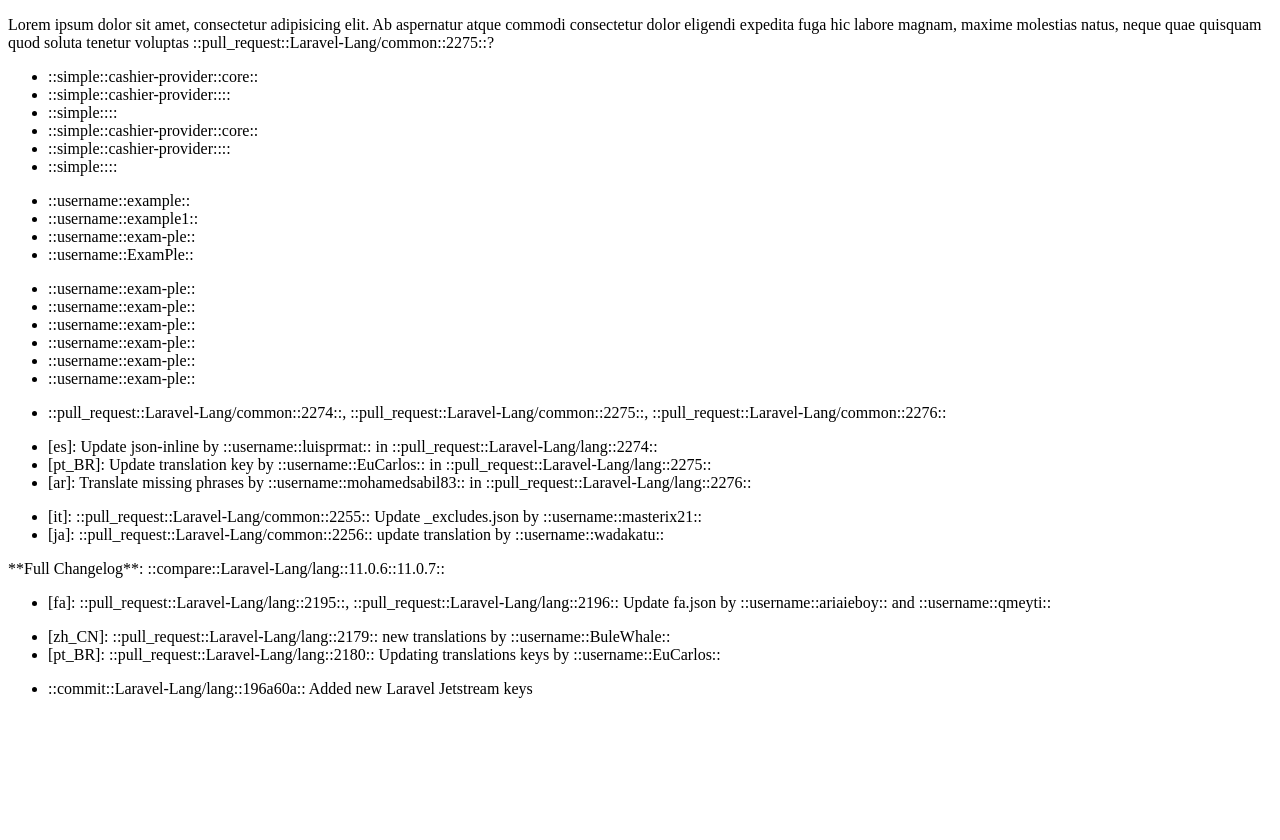
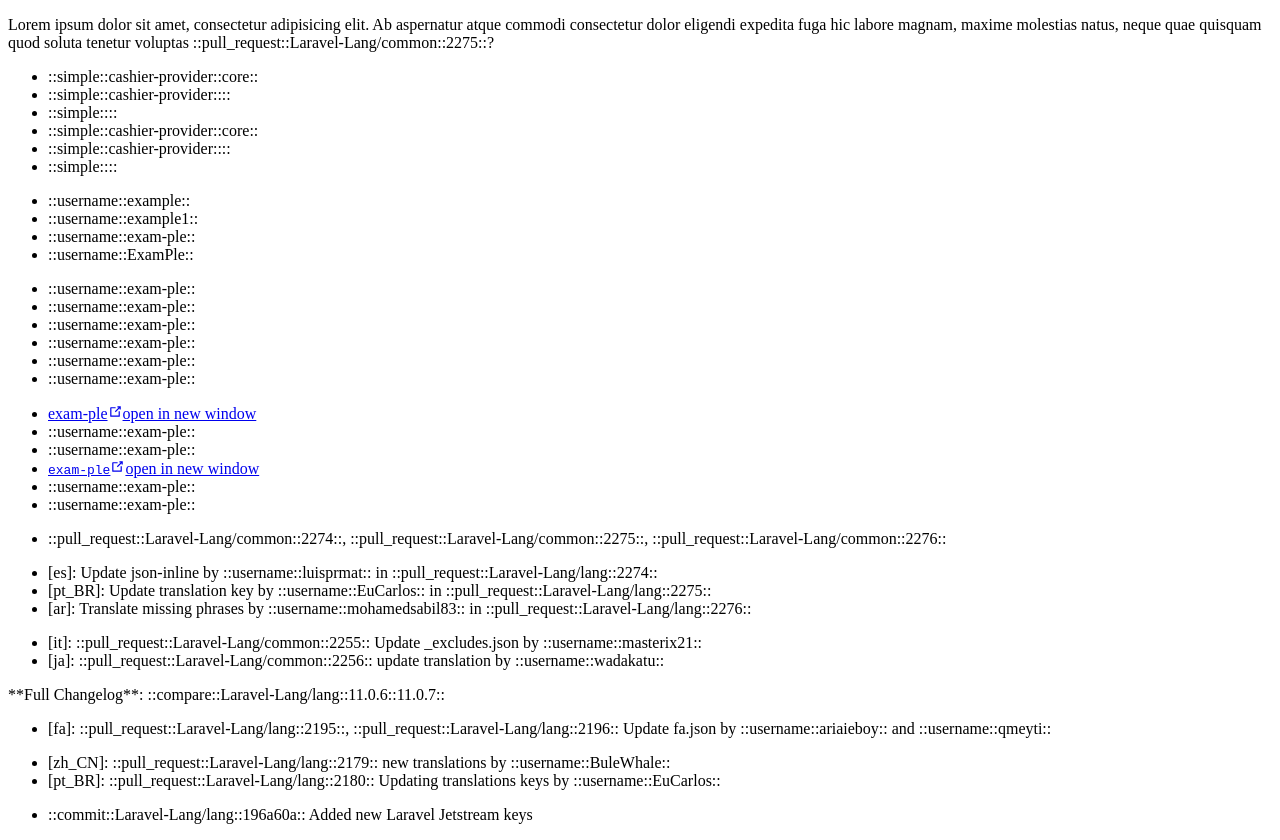
Before and after one commit to TheDragonCode/vuepress-plugin-github-linkify, a website built with Vite: page index.html in a window 1280 px wide. Before the commit the page ends 800 px from the top, so only its background shows below. Built offline with nearby package versions, Linux system fonts and the light colour scheme.

Commit message:
Improvement username parser

```diff
--- a/index.html
+++ b/index.html
@@ -36,6 +36,99 @@
 </ul>
 
 <ul>
+    <li><a href="https://github.com/exam-ple" target="_blank" rel="noopener noreferrer">exam-ple<span><svg
+        class="external-link-icon"
+        xmlns="http://www.w3.org/2000/svg"
+        aria-hidden="true"
+        focusable="false"
+        x="0px"
+        y="0px"
+        viewBox="0 0 100 100"
+        width="15"
+        height="15"><path
+        fill="currentColor"
+        d="M18.8,85.1h56l0,0c2.2,0,4-1.8,4-4v-32h-8v28h-48v-48h28v-8h-32l0,0c-2.2,0-4,1.8-4,4v56C14.8,83.3,16.6,85.1,18.8,85.1z"></path><polygon
+        fill="currentColor"
+        points="45.7,48.7 51.3,54.3 77.2,28.5 77.2,37.2 85.2,37.2 85.2,14.9 62.8,14.9 62.8,22.9 71.5,22.9"></polygon></svg><span
+        class="external-link-icon-sr-only">open in new window</span></span></a></li>
+    <li><a href="https://github.com/exam-ple" target="_blank" rel="noopener noreferrer">@exam-ple<span><svg
+        class="external-link-icon"
+        xmlns="http://www.w3.org/2000/svg"
+        aria-hidden="true"
+        focusable="false"
+        x="0px"
+        y="0px"
+        viewBox="0 0 100 100"
+        width="15"
+        height="15"><path
+        fill="currentColor"
+        d="M18.8,85.1h56l0,0c2.2,0,4-1.8,4-4v-32h-8v28h-48v-48h28v-8h-32l0,0c-2.2,0-4,1.8-4,4v56C14.8,83.3,16.6,85.1,18.8,85.1z"></path><polygon
+        fill="currentColor"
+        points="45.7,48.7 51.3,54.3 77.2,28.5 77.2,37.2 85.2,37.2 85.2,14.9 62.8,14.9 62.8,22.9 71.5,22.9"></polygon></svg><span
+        class="external-link-icon-sr-only">open in new window</span></span></a></li>
+    <li><a href="https://github.com/exam-ple" target="_blank" rel="noopener noreferrer"> @exam-ple <span><svg
+        class="external-link-icon"
+        xmlns="http://www.w3.org/2000/svg"
+        aria-hidden="true"
+        focusable="false"
+        x="0px"
+        y="0px"
+        viewBox="0 0 100 100"
+        width="15"
+        height="15"><path
+        fill="currentColor"
+        d="M18.8,85.1h56l0,0c2.2,0,4-1.8,4-4v-32h-8v28h-48v-48h28v-8h-32l0,0c-2.2,0-4,1.8-4,4v56C14.8,83.3,16.6,85.1,18.8,85.1z"></path><polygon
+        fill="currentColor"
+        points="45.7,48.7 51.3,54.3 77.2,28.5 77.2,37.2 85.2,37.2 85.2,14.9 62.8,14.9 62.8,22.9 71.5,22.9"></polygon></svg><span
+        class="external-link-icon-sr-only">open in new window</span></span></a></li>
+    <li><a href="https://github.com/exam-ple" target="_blank" rel="noopener noreferrer"><code>exam-ple</code><span><svg
+        class="external-link-icon"
+        xmlns="http://www.w3.org/2000/svg"
+        aria-hidden="true"
+        focusable="false"
+        x="0px"
+        y="0px"
+        viewBox="0 0 100 100"
+        width="15"
+        height="15"><path
+        fill="currentColor"
+        d="M18.8,85.1h56l0,0c2.2,0,4-1.8,4-4v-32h-8v28h-48v-48h28v-8h-32l0,0c-2.2,0-4,1.8-4,4v56C14.8,83.3,16.6,85.1,18.8,85.1z"></path><polygon
+        fill="currentColor"
+        points="45.7,48.7 51.3,54.3 77.2,28.5 77.2,37.2 85.2,37.2 85.2,14.9 62.8,14.9 62.8,22.9 71.5,22.9"></polygon></svg><span
+        class="external-link-icon-sr-only">open in new window</span></span></a></li>
+    <li><a href="https://github.com/exam-ple" target="_blank" rel="noopener noreferrer"><code>@exam-ple</code><span><svg
+        class="external-link-icon"
+        xmlns="http://www.w3.org/2000/svg"
+        aria-hidden="true"
+        focusable="false"
+        x="0px"
+        y="0px"
+        viewBox="0 0 100 100"
+        width="15"
+        height="15"><path
+        fill="currentColor"
+        d="M18.8,85.1h56l0,0c2.2,0,4-1.8,4-4v-32h-8v28h-48v-48h28v-8h-32l0,0c-2.2,0-4,1.8-4,4v56C14.8,83.3,16.6,85.1,18.8,85.1z"></path><polygon
+        fill="currentColor"
+        points="45.7,48.7 51.3,54.3 77.2,28.5 77.2,37.2 85.2,37.2 85.2,14.9 62.8,14.9 62.8,22.9 71.5,22.9"></polygon></svg><span
+        class="external-link-icon-sr-only">open in new window</span></span></a></li>
+    <li><a href="https://github.com/exam-ple" target="_blank" rel="noopener noreferrer"><code>@exam-ple</code> <span><svg
+        class="external-link-icon"
+        xmlns="http://www.w3.org/2000/svg"
+        aria-hidden="true"
+        focusable="false"
+        x="0px"
+        y="0px"
+        viewBox="0 0 100 100"
+        width="15"
+        height="15"><path
+        fill="currentColor"
+        d="M18.8,85.1h56l0,0c2.2,0,4-1.8,4-4v-32h-8v28h-48v-48h28v-8h-32l0,0c-2.2,0-4,1.8-4,4v56C14.8,83.3,16.6,85.1,18.8,85.1z"></path><polygon
+        fill="currentColor"
+        points="45.7,48.7 51.3,54.3 77.2,28.5 77.2,37.2 85.2,37.2 85.2,14.9 62.8,14.9 62.8,22.9 71.5,22.9"></polygon></svg><span
+        class="external-link-icon-sr-only">open in new window</span></span></a></li>
+</ul>
+
+<ul>
     <li>#2274, #2275, #2276</li>
 </ul>
 
--- a/src/node/plugins/transformers/compare.ts
+++ b/src/node/plugins/transformers/compare.ts
@@ -6,9 +6,9 @@
     const replacerFull = (value, item) => value.replace(item[0], template('compare', `${ item[1] }/${ item[2] }`, item[3], item[4]))
     const replacerShort = (value, item) => value.replace(item[0], template('compare_short', repo, item[1], item[2]))
 
-    text = regex(text, /\[[\s\w\d`.-]+]\(https:\/\/github\.com\/([\w\d\-_]+)\/([\w\d\-_]+)\/compare\/([\w\d.-]+)\.\.\.([\w\d.-]+)\)/g, replacerFull)
-    text = regex(text, /https:\/\/github\.com\/([\w\d\-_]+)\/([\w\d\-_]+)\/compare\/([\w\d.-]+)\.\.\.([\w\d.-]+)/g, replacerFull)
-    text = regex(text, /([\w\d.-]+)\.\.\.([\w\d.-]+)/g, replacerShort)
+    text = regex(text, /\[[\s\w\d`.\-]+]\(https:\/\/github\.com\/([\w\d\-_]+)\/([\w\d\-_]+)\/compare\/([\w\d.\-]+)\.\.\.([\w\d.\-]+)\)/g, replacerFull)
+    text = regex(text, /https:\/\/github\.com\/([\w\d\-_]+)\/([\w\d\-_]+)\/compare\/([\w\d.\-]+)\.\.\.([\w\d.\-]+)/g, replacerFull)
+    text = regex(text, /([\w\d.\-]+)\.{3}([\w\d.\-]+)/g, replacerShort)
 
     return text
 }
--- a/src/node/plugins/transformers/username.ts
+++ b/src/node/plugins/transformers/username.ts
@@ -5,8 +5,9 @@
 export const usernameCompact: GitHubLinkifyTransformer = (text: string, repo: string) => {
     const replacer = (value, item) => value.replace(item[0], template('username', item[1]))
 
-    text = regex(text, /\[[\s`@]*[\w\d-]+[\s`]*]\(https:\/\/github\.com\/([\w\d-]+)\/?\)/g, replacer)
-    text = regex(text, /@([a-zA-Z][\w\d-_]*)/g, replacer)
+    text = regex(text, /<\s*a.+@([a-zA-Z][\w\d\-_]*).+<\/\s*a\s*>/g, replacer)
+    text = regex(text, /\[[\s`@]*[\w\d\-]+[\s`]*]\(https:\/\/github\.com\/([\w\d\-]+)\/?\)/g, replacer)
+    text = regex(text, /@([a-zA-Z][\w\d\-_]*)/g, replacer)
 
     return text
 }
```
